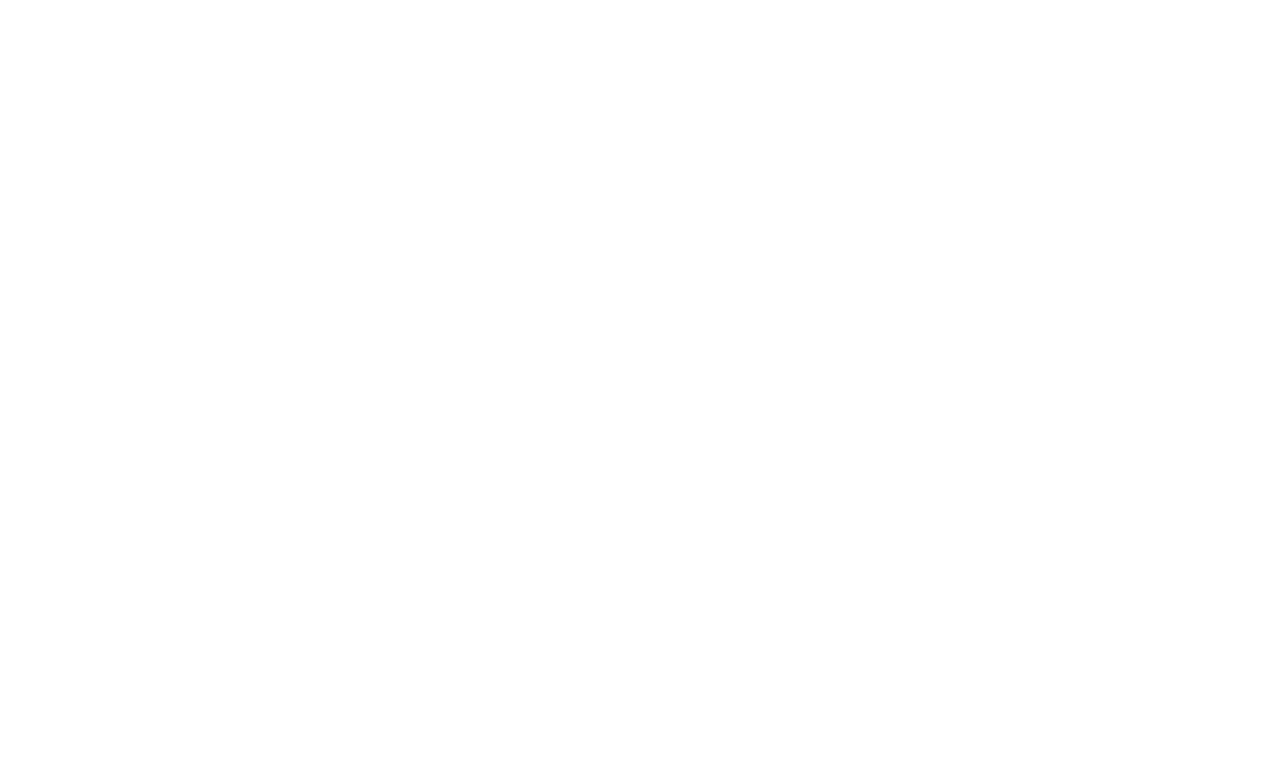
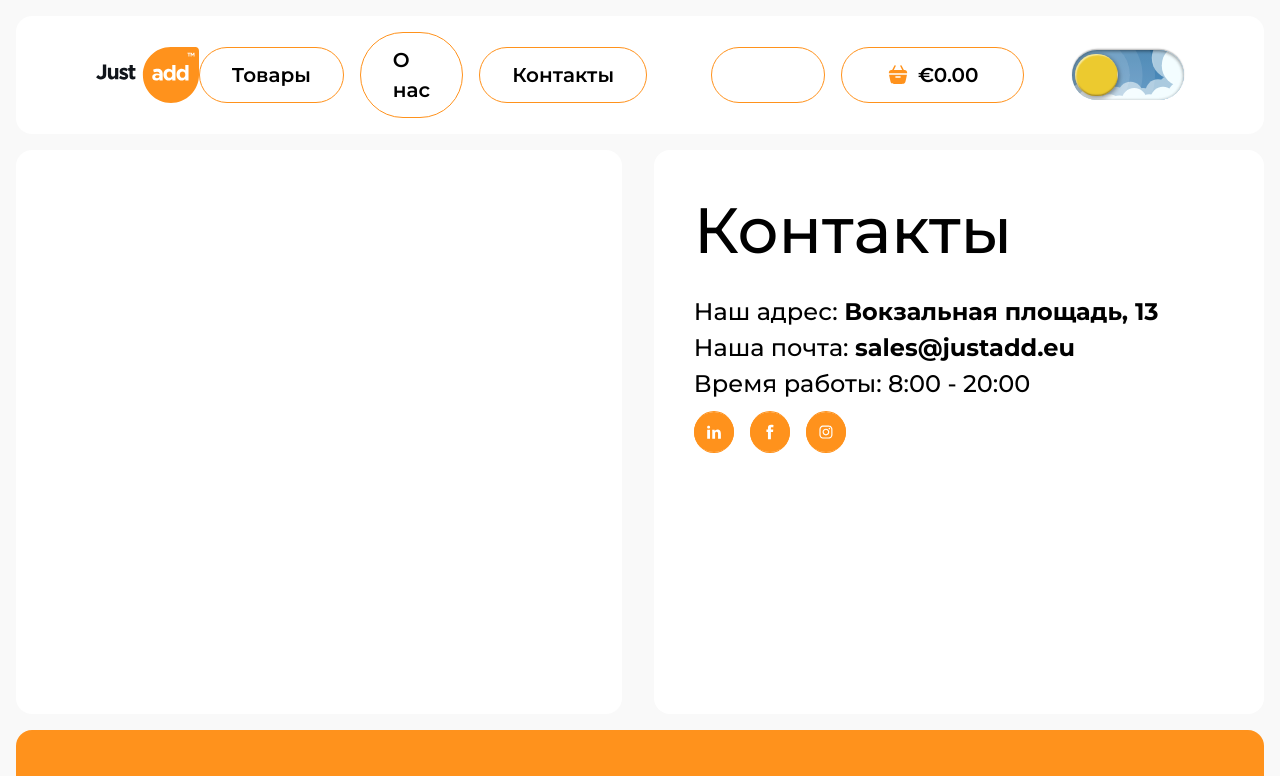
Before and after one commit to ZirikeN/Just-Add, a Vue app: page /contact in a window 1280 px wide. Before the commit this address had no page. Shown: the top 776 px of the page. Built offline with nearby package versions, Linux system fonts and the light colour scheme.

Commit message:
Create Contact and 404 pages

```diff
--- a/src/components/Header.vue
+++ b/src/components/Header.vue
@@ -23,10 +23,10 @@
                     >
                 </li>
                 <li>
-                    <a
-                        href="#"
+                    <router-link
+                        to="/contact"
                         class="border-1 border-[#FF921C] text-[var(--neutral-color-30)] rounded-[200px] pt-3 pb-3 pr-8 pl-8 mont-semibold text-[20px] inline-block hover:text-[#fa8302] transform hover:-translate-y-1 hover:shadow-[0_0_15px_5px_rgba(255,146,28,0.5)] transition-all duration-200"
-                        >Контакты</a
+                        >Контакты</router-link
                     >
                 </li>
             </ul>
--- /dev/null
+++ b/src/views/Contact.vue
@@ -0,0 +1,87 @@
+<template>
+    <div class="min-h-screen flex flex-col">
+        <Header></Header>
+        <main class="flex-grow flex flex-col">
+            <div class="flex-grow flex">
+                <div
+                    class="w-1/2 mr-4 ml-4 rounded-[16px] bg-[var(--neutral-color-20)] pt-[32px] pb-[32px] flex-grow flex items-center justify-center flex-col"
+                >
+                    <iframe
+                        src="https://yandex.ru/map-widget/v1/?um=constructor%3Aec7141d209aa7aedb2c780c19262badcd59ef90c0b99f19950e2c94471281732&amp;source=constructor"
+                        width="95%"
+                        height="500"
+                        frameborder="0"
+                    ></iframe>
+                </div>
+                <div
+                    class="w-1/2 mr-4 ml-4 rounded-[16px] bg-[var(--neutral-color-20)] pt-[32px] pb-[32px] pr-[40px] pl-[40px] flex-grow flex flex-col"
+                >
+                    <h1 class="mont-medium text-[64px] text-[var(--neutral-color-30)] mb-[16px]">
+                        Контакты
+                    </h1>
+                    <p class="text-[24px] mont-medium text-[var(--neutral-color-30)]">
+                        Наш адрес: <span class="font-bold">Вокзальная площадь, 13</span>
+                    </p>
+                    <p class="text-[24px] mont-medium text-[var(--neutral-color-30)]">
+                        Наша почта: <span class="font-bold">sales@justadd.eu</span>
+                    </p>
+                    <p class="text-[24px] mont-medium text-[var(--neutral-color-30)] mb-[10px]">
+                        Время работы: 8:00 - 20:00
+                    </p>
+
+                    <ul class="flex gap-4">
+                        <li
+                            class="w-[40px] h-[40px] flex justify-center items-center bg-[#FF921C] rounded-[50%]"
+                        >
+                            <a
+                                href="#"
+                                class="border-1 border-[#FF921C] rounded-[50%] pt-3 pb-3 pr-3 pl-3 hover:shadow-[0_0_15px_5px_rgba(255,146,28,0.5)] hover:border-[#FF921C] transition-all duration-300"
+                            >
+                                <img class="w-[16px] h-[16px]" src="@/assets/img/in.svg" alt="in" />
+                            </a>
+                        </li>
+                        <li
+                            class="w-[40px] h-[40px] flex justify-center items-center bg-[#FF921C] rounded-[50%]"
+                        >
+                            <a
+                                href="#"
+                                class="border-1 border-[#FF921C] flex-grow items-center rounded-[50%] pt-3 pb-3 pr-3 pl-3 hover:shadow-[0_0_15px_5px_rgba(255,146,28,0.5)] hover:border-[#FF921C] transition-all duration-300"
+                            >
+                                <img
+                                    class="w-[16px] h-[16px]"
+                                    src="@/assets/img/facebook.svg"
+                                    alt="facebook"
+                                />
+                            </a>
+                        </li>
+                        <li
+                            class="w-[40px] h-[40px] flex justify-center items-center bg-[#FF921C] rounded-[50%]"
+                        >
+                            <a
+                                href="#"
+                                class="border-1 border-[#FF921C] rounded-[50%] pt-3 pb-3 pr-3 pl-3 hover:shadow-[0_0_15px_5px_rgba(255,146,28,0.5)] hover:border-[#FF921C] transition-all duration-300"
+                            >
+                                <img
+                                    class="w-[16px] h-[16px]"
+                                    src="@/assets/img/instagram.svg"
+                                    alt="instagram"
+                                />
+                            </a>
+                        </li>
+                    </ul>
+                </div>
+            </div>
+            <Contact></Contact>
+        </main>
+
+        <Footer></Footer>
+    </div>
+</template>
+
+<script setup>
+import Header from '@/components/Header.vue'
+import Footer from '@/components/Footer.vue'
+import Contact from '@/components/Contact.vue'
+</script>
+
+<style></style>
--- /dev/null
+++ b/src/views/NotFound.vue
@@ -0,0 +1,27 @@
+<template>
+    <div class="min-h-screen flex flex-col">
+        <Header></Header>
+        <div class="flex-grow flex">
+            <div
+                class="mr-4 ml-4 rounded-[16px] bg-[var(--neutral-color-20)] pb-[64px] flex-grow flex items-center justify-center flex-col"
+            >
+                <h1 class="mont-medium text-[64px] text-[var(--neutral-color-30)] mb-[32px]">
+                    404, страница не найдена
+                </h1>
+                <router-link
+                    to="/"
+                    class="flex items-center mont-semibold text-[20px] gap-[14px] text-[var(--neutral-color-30)] border-1 border-[#FF921C] bg-[#FF921C] text-white rounded-[200px] pt-4 pb-4 pr-8 pl-8 transform hover:-translate-y-1 hover:shadow-[0_0_15px_5px_rgba(255,146,28,0.5)] transition-all duration-200"
+                    >Вернуться на главную</router-link
+                >
+            </div>
+        </div>
+        <Footer></Footer>
+    </div>
+</template>
+
+<script setup>
+import Header from '@/components/Header.vue'
+import Footer from '@/components/Footer.vue'
+</script>
+
+<style></style>
```
Also changed, not shown: src/router/index.js (+10 -0 lines).
